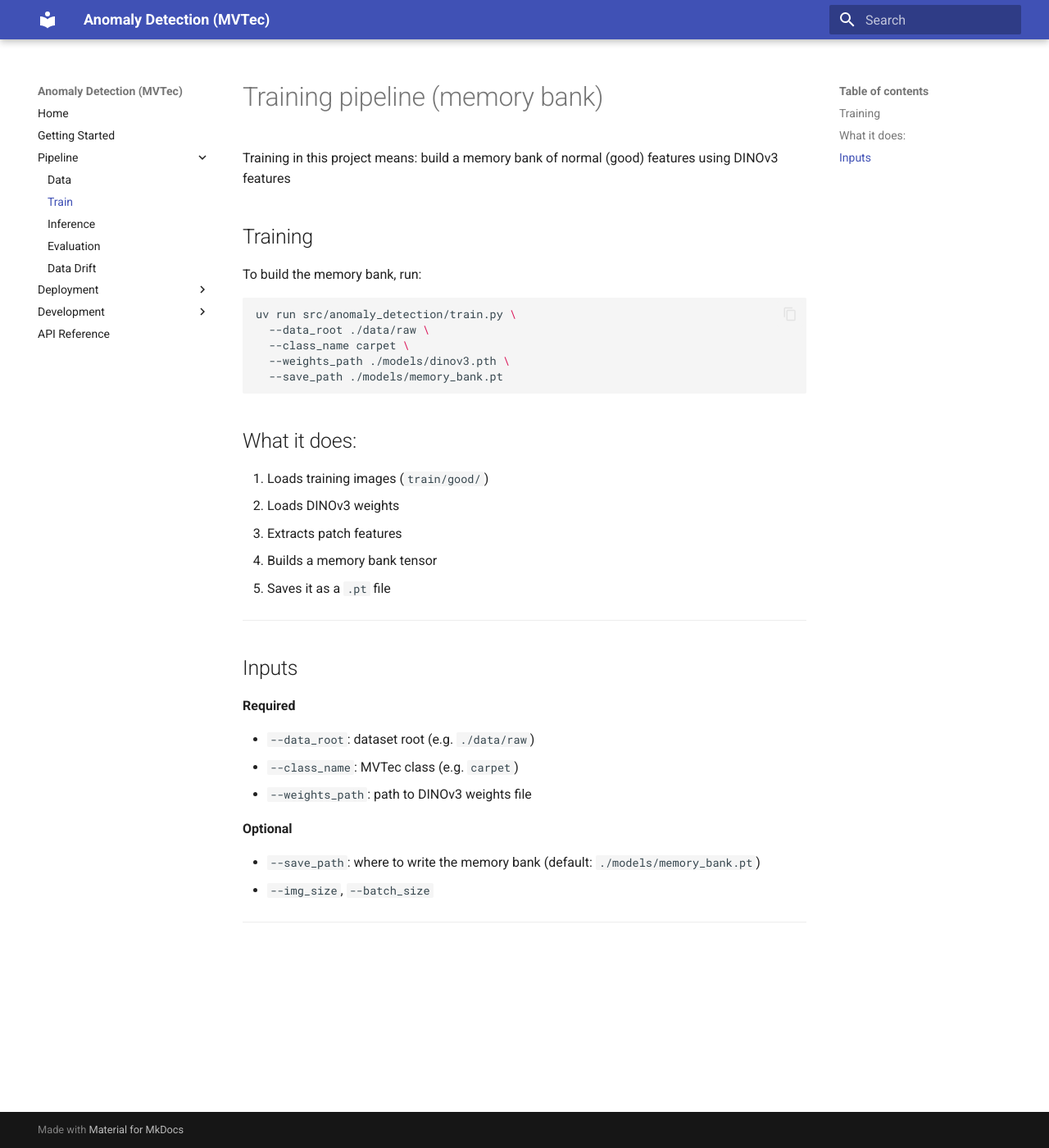
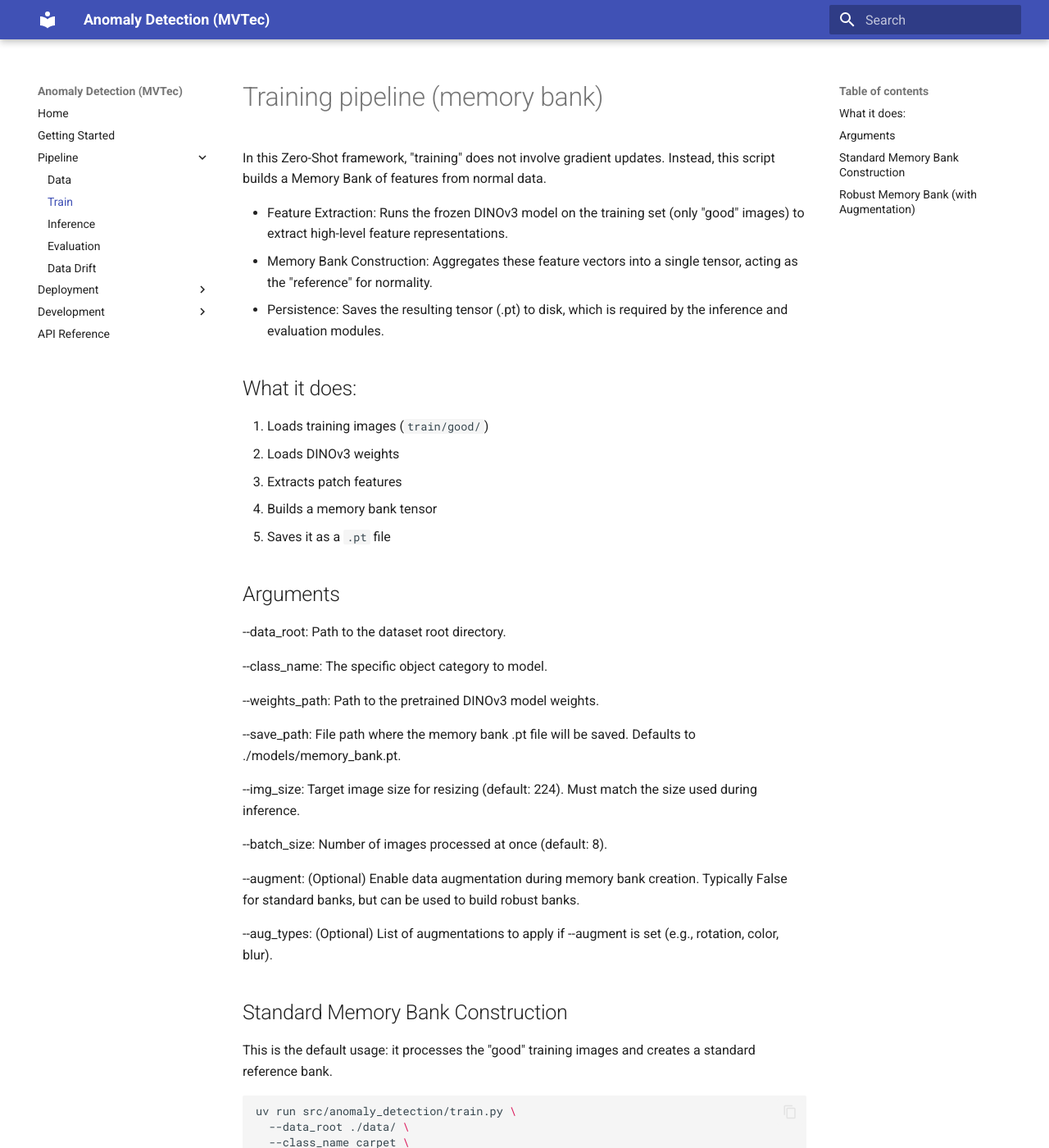
Before and after one commit to Kxlar/MLOPs_Project, an MkDocs documentation site: the page built from docs/source/pipeline/train.md, in a window 1280 px wide and 1400 px high. Shown: the whole window at 82% size. Built offline with MkDocs 1.6.1 and Material for MkDocs 9.7.7, drawn with Linux system fonts in a browser that asks for light colours; some of the changed text lies outside the part shown.

Commit message:
Reviewed train.md

````diff
--- a/docs/source/pipeline/train.md
+++ b/docs/source/pipeline/train.md
@@ -2,20 +2,11 @@
 
 # Training pipeline (memory bank)
 
-Training in this project means: build a memory bank of normal (good) features using DINOv3 features
+In this Zero-Shot framework, "training" does not involve gradient updates. Instead, this script builds a Memory Bank of features from normal data.
 
-## Training
-To build the memory bank, run:
-
-```bash
-uv run src/anomaly_detection/train.py \
-  --data_root ./data/raw \
-  --class_name carpet \
-  --weights_path ./models/dinov3.pth \
-  --save_path ./models/memory_bank.pt
-
-```
-
+- Feature Extraction: Runs the frozen DINOv3 model on the training set (only "good" images) to extract high-level feature representations.
+- Memory Bank Construction: Aggregates these feature vectors into a single tensor, acting as the "reference" for normality.
+- Persistence: Saves the resulting tensor (.pt) to disk, which is required by the inference and evaluation modules.
 
 ## What it does:
 
@@ -25,19 +16,52 @@ uv run src/anomaly_detection/train.py \
 4. Builds a memory bank tensor
 5. Saves it as a `.pt` file
 
----
 
-## Inputs
+## Arguments
+--data_root: Path to the dataset root directory.
 
-**Required**
+--class_name: The specific object category to model.
 
-- `--data_root`: dataset root (e.g. `./data/raw`)
-- `--class_name`: MVTec class (e.g. `carpet`)
-- `--weights_path`: path to DINOv3 weights file
+--weights_path: Path to the pretrained DINOv3 model weights.
 
-**Optional**
+--save_path: File path where the memory bank .pt file will be saved. Defaults to ./models/memory_bank.pt.
 
-- `--save_path`: where to write the memory bank (default: `./models/memory_bank.pt`)
-- `--img_size`, `--batch_size`
+--img_size: Target image size for resizing (default: 224). Must match the size used during inference.
+
+--batch_size: Number of images processed at once (default: 8).
+
+--augment: (Optional) Enable data augmentation during memory bank creation. Typically False for standard banks, but can be used to build robust banks.
+
+--aug_types: (Optional) List of augmentations to apply if --augment is set (e.g., rotation, color, blur).
+
+## Standard Memory Bank Construction
+This is the default usage: it processes the "good" training images and creates a standard reference bank.
+
+```bash
+uv run src/anomaly_detection/train.py \
+  --data_root ./data/ \
+  --class_name carpet \
+  --weights_path ./models/dinov3_vitb16_pretrain.pth \
+  --save_path ./models/checkpoints/memory_bank_carpet.pt \
+  --img_size 224 \
+  --batch_size 16
+
+```
+
+## Robust Memory Bank (with Augmentation)
+If you expect the test environment to have specific variations (e.g., slight rotations or lighting changes) that should be considered "normal," you can inject them into the memory bank directly.
+
+```bash
+uv run src/anomaly_detection/train.py \
+  --data_root ./data/ \
+  --class_name carpet \
+  --weights_path ./models/dinov3_vitb16_pretrain.pth \
+  --save_path ./models/checkpoints/memory_bank_carpet_robust.pt \
+  --augment \
+  --aug_types rotation color \
+  --rot_degrees 5 \
+  --color_brightness 0.1
+
+```
 
 ---
````
